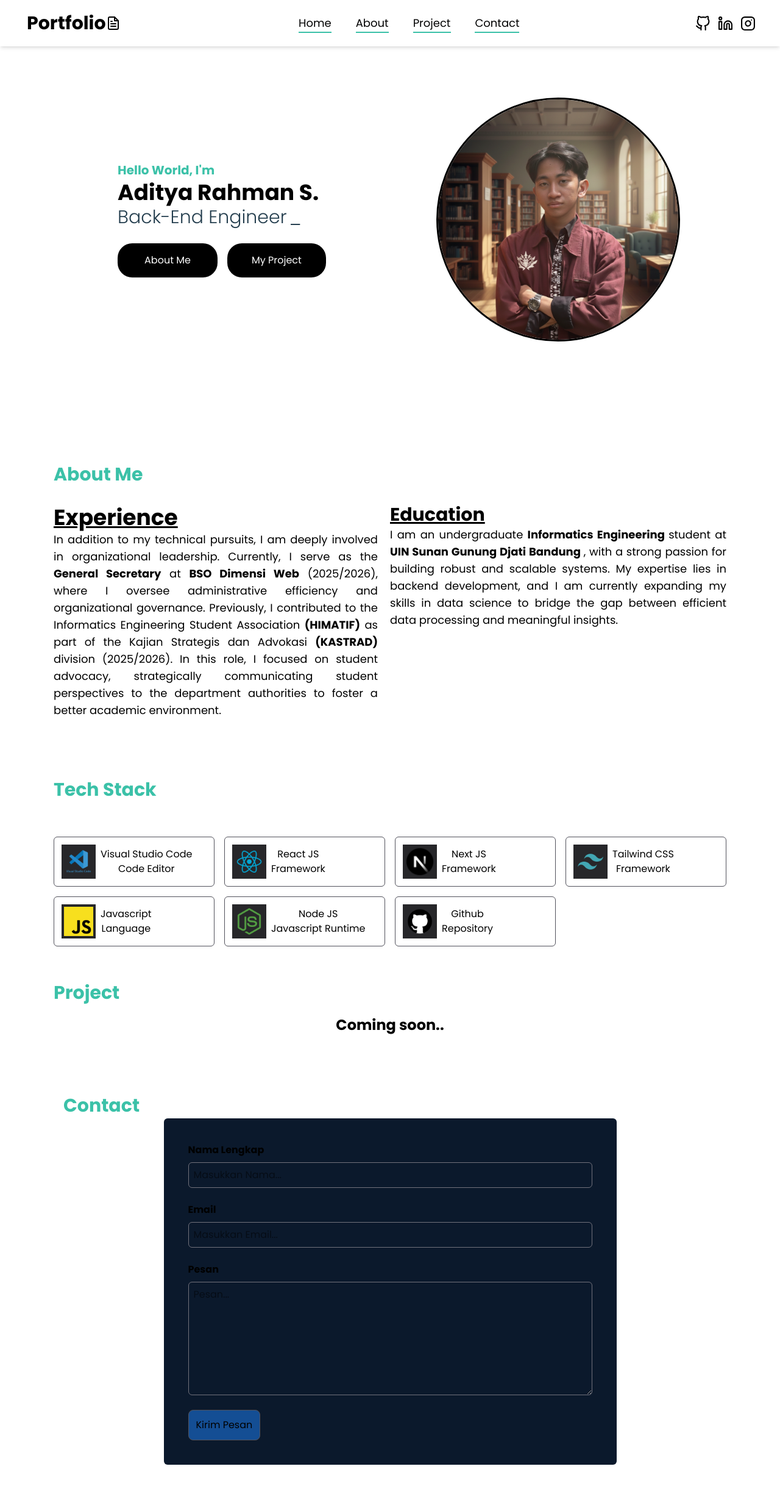
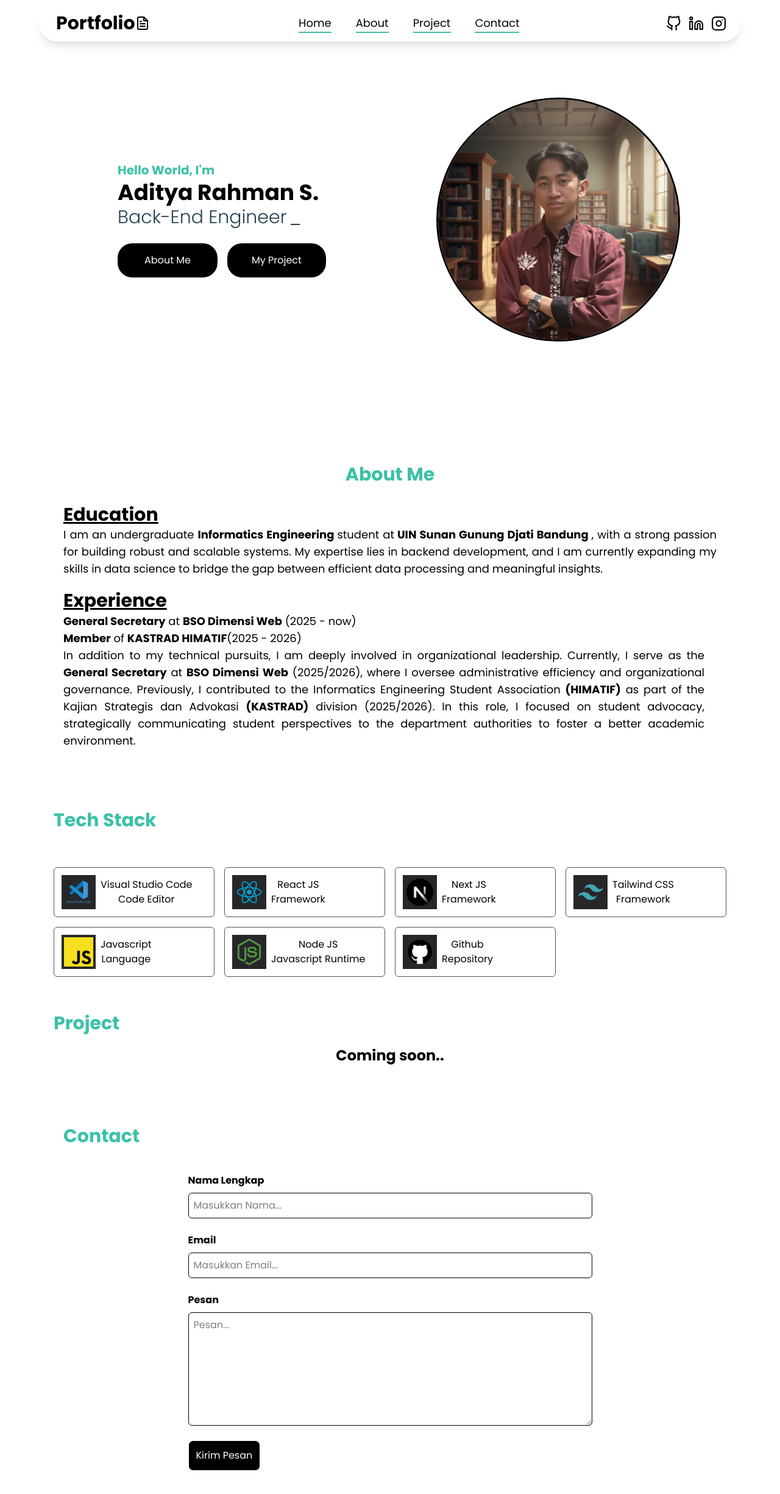
Before and after one commit to Adityarns/Web-Portfolio, a React (Vite) app: page / in a window 1280 px wide. Shown: the top 2450 px of the page at 61% size. Built offline with nearby package versions, Linux system fonts and the light colour scheme.

Commit message:
feat(app, navbar): mengubah warna contact, mengubah tampilan  navbarnya menjadi rounded

```diff
--- a/src/components/App.jsx
+++ b/src/components/App.jsx
@@ -58,16 +58,40 @@ export default function App() {
       </div>
 
       {/* About */}
-      <div className="about py-10 px-6 max-w-7xl mx-auto" id="about">
-        <h1 className=" text-center md:text-left text-3xl md:text-3xl/tight font-bold text-[#3BC1A8]">
+      <div className="about py-10 px-6 max-w-7xl mx-auto md:px-10" id="about">
+        <h1 className=" text-center text-3xl md:text-3xl/tight font-bold text-[#3BC1A8]">
           About Me
         </h1>
         <div data-aos="fade-up" data-aos-duration="1000" data-aos-once="true">
-          <div className="grid lg:grid-cols-2 grid-cols-1  pt-5 md:pt-7 items-start ">
+          <div className="pt-5 md:pt-7 items-start ">
+            <div className="mb-5">
+              <h1 className="text-3xl/tight font-bold text-left underline">
+                Education
+              </h1>
+              <p className="text-sm md:text-lg text-black text-left md:text-justify">
+                I am an undergraduate <b>Informatics Engineering </b>student at
+                <b> UIN Sunan Gunung Djati Bandung </b>, with a strong passion
+                for building robust and scalable systems. My expertise lies in
+                backend development, and I am currently expanding my skills in
+                data science to bridge the gap between efficient data processing
+                and meaningful insights.
+              </p>
+            </div>
             <div className="md:pr-5 ">
-              <h1 className="text-3xl md:text-4xl/tight font-bold text-left underline">
+              <h1 className="text-3xl/tight font-bold text-left underline">
                 Experience
               </h1>
+              <ul>
+                <li className="text-sm md:text-lg text-black text-left md:text-justify">
+                  <b>General Secretary</b> at <b>BSO Dimensi Web</b> (2025 -
+                  now)
+                  <p> </p>
+                </li>
+                <li className="text-sm md:text-lg text-black text-left md:text-justify">
+                  <b>Member</b> of <b>KASTRAD HIMATIF</b>
+                  (2025 - 2026)
+                </li>
+              </ul>
               <p className="text-sm md:text-lg text-black text-left md:text-justify">
                 In addition to my technical pursuits, I am deeply involved in
                 organizational leadership. Currently, I serve as the{" "}
@@ -79,19 +103,6 @@ export default function App() {
                 (2025/2026). In this role, I focused on student advocacy,
                 strategically communicating student perspectives to the
                 department authorities to foster a better academic environment.
-              </p>
-            </div>
-            <div>
-              <h1 className="text-3xl/tight font-bold text-left underline">
-                Education
-              </h1>
-              <p className="text-sm md:text-lg text-black text-left md:text-justify">
-                I am an undergraduate <b>Informatics Engineering </b>student at
-                <b> UIN Sunan Gunung Djati Bandung </b>, with a strong passion
-                for building robust and scalable systems. My expertise lies in
-                backend development, and I am currently expanding my skills in
-                data science to bridge the gap between efficient data processing
-                and meaningful insights.
               </p>
             </div>
           </div>
@@ -208,7 +219,7 @@ export default function App() {
         <form
           action="https://formsubmit.co/rahmansyachaditya@gmail.com"
           method="POST"
-          className="bg-[#0B192C] p-10 sm:w-fit w-full mx-auto rounded-md"
+          className="bg-white p-10 sm:w-fit w-full mx-auto rounded-md"
           data-aos="fade-up"
           data-aos-duration="1000"
           data-aos-delay="300"
@@ -222,7 +233,7 @@ export default function App() {
                 type="text"
                 name="nama"
                 placeholder="Masukkan Nama..."
-                className="border border-zinc-500 p-2 rounded-md"
+                className="border border-black p-2 rounded-md"
                 required
               />
             </div>
@@ -233,7 +244,7 @@ export default function App() {
                 type="email"
                 name="email"
                 placeholder="Masukkan Email..."
-                className="border border-zinc-500 p-2 rounded-md"
+                className="border border-black p-2 rounded-md"
                 required
               />
             </div>
@@ -248,14 +259,14 @@ export default function App() {
                 cols="45"
                 rows="7"
                 placeholder="Pesan..."
-                className="border border-zinc-500 p-2 rounded-md required"
+                className="border border-black p-2 rounded-md required"
               ></textarea>
             </div>
 
             <div className="text-center">
               <button
                 type="submit"
-                className=" p-3 rounded-lg block border border-zinc-600 bg-[#144e94] hover:bg-[#146C94]"
+                className=" p-3 rounded-lg block border text-white bg-black hover:text-[#3BC1A8]"
               >
                 Kirim Pesan
               </button>
--- a/src/components/Navbar.jsx
+++ b/src/components/Navbar.jsx
@@ -18,11 +18,13 @@ export default function Navbar() {
     <nav
       className={`
         navbar w-full z-50 transition-all duration-300
-        md:fixed md:top-0 md:left-0
-        md:bg-white/50 md:backdrop-blur-md md:shadow-md
+        md:fixed md:top-2 md:left-1/2 md:-translate-x-1/2
+        md:w-[90%] md:max-w-6xl
+        md:bg-white/30 md:backdrop-blur-md md:shadow-lg md:rounded-full
+        md:px-6
       `}
     >
-      <div className="max-w-7xl mx-auto px-6 md:px-10 flex justify-between items-center py-6 md:py-4 text-black">
+      <div className="w-full max-w-full mx-auto flex items-center justify-between py-2 text-black px-4 md:px-0">
         <div className="logo">
           <a href="#home">
             <h1 className="flex text-3xl items-center font-bold bg-white text-black p-1 md:bg-transparent md:hover:text-[#3BC1A8]">
@@ -33,7 +35,7 @@ export default function Navbar() {
 
         <ul
           className={`
-            menu flex items-center sm:gap-10 gap-4
+            menu flex items-center  gap-10
             transition-all duration-300
             fixed left-1/2 -translate-x-1/2 z-50
             ${active ? "top-0 opacity-100" : "-top-20 opacity-0"}
@@ -46,7 +48,7 @@ export default function Navbar() {
           <li>
             <a
               href="#home"
-              className="relative group text-lg font-medium hover:text-[#3BC1A8]"
+              className="relative group text-lg font-medium hover:text-[#3BC1A8]  transition-colors"
             >
               Home <span className={underlineClass}></span>
             </a>
@@ -54,7 +56,7 @@ export default function Navbar() {
           <li>
             <a
               href="#about"
-              className="relative group text-lg font-medium hover:text-[#3BC1A8]"
+              className="relative group text-lg font-medium hover:text-[#3BC1A8]  transition-colors"
             >
               About <span className={underlineClass}></span>
             </a>
@@ -62,7 +64,7 @@ export default function Navbar() {
           <li>
             <a
               href="#project"
-              className="relative group text-lg font-medium hover:text-[#3BC1A8]"
+              className="relative group text-lg font-medium hover:text-[#3BC1A8]  transition-colors"
             >
               Project <span className={underlineClass}></span>
             </a>
@@ -70,7 +72,7 @@ export default function Navbar() {
           <li>
             <a
               href="#contact"
-              className="relative group text-lg font-medium hover:text-[#3BC1A8]"
+              className="relative group text-lg font-medium hover:text-[#3BC1A8]  transition-colors"
             >
               Contact <span className={underlineClass}></span>
             </a>
```
